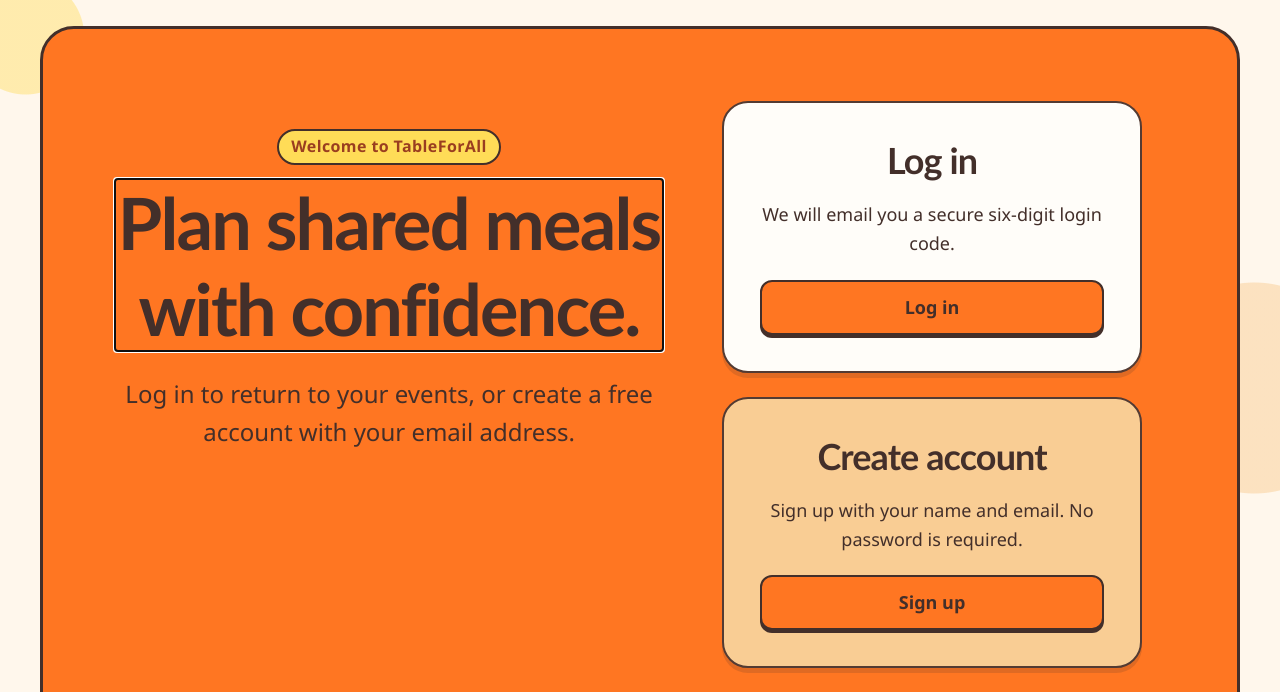
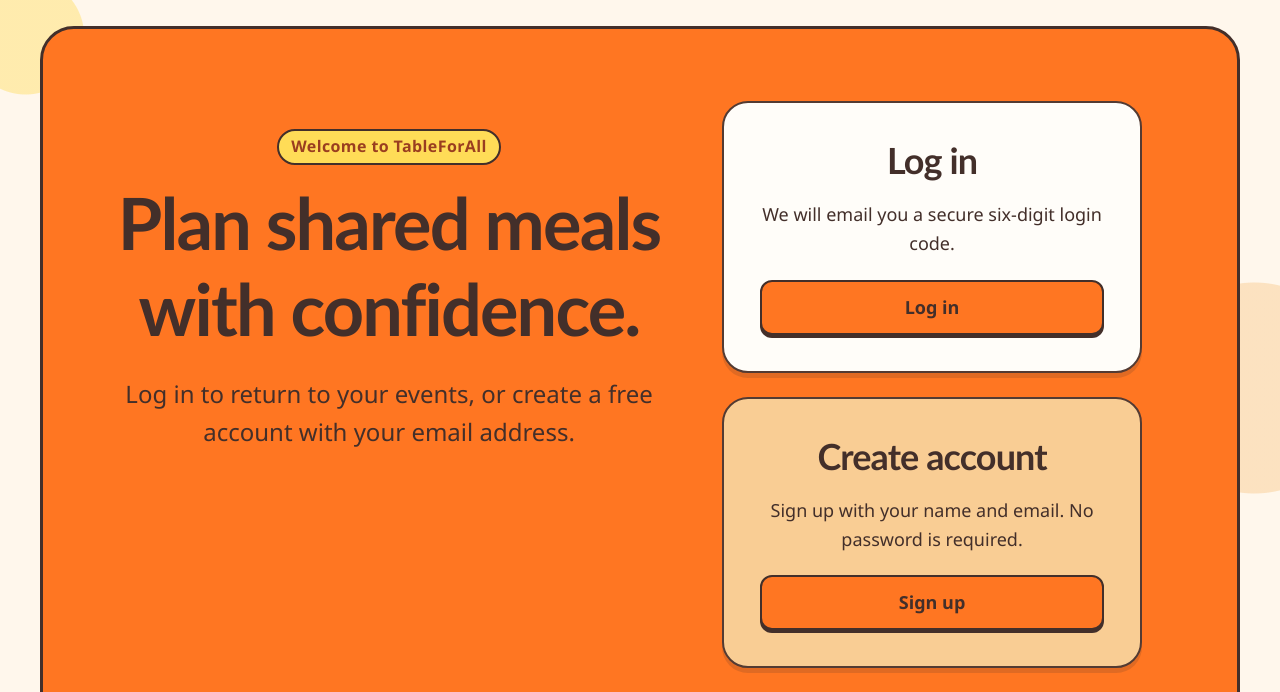
Before and after one commit to EshanCoding123/Table4All, a website: page public/index.html in a window 1280 px wide. Shown: the part 108-800 px from the top of the page. Drawn offline with nearby package versions, Linux system fonts and the light colour scheme; no server answers.

Commit message:
removed odd black  box around main screen message

```diff
--- a/public/styles.css
+++ b/public/styles.css
@@ -241,6 +241,11 @@ p {
   overflow-wrap: break-word;
 }
 
+h1[tabindex="-1"]:focus {
+  outline: none;
+  box-shadow: none;
+}
+
 h1,
 h2,
 h3 {
```
